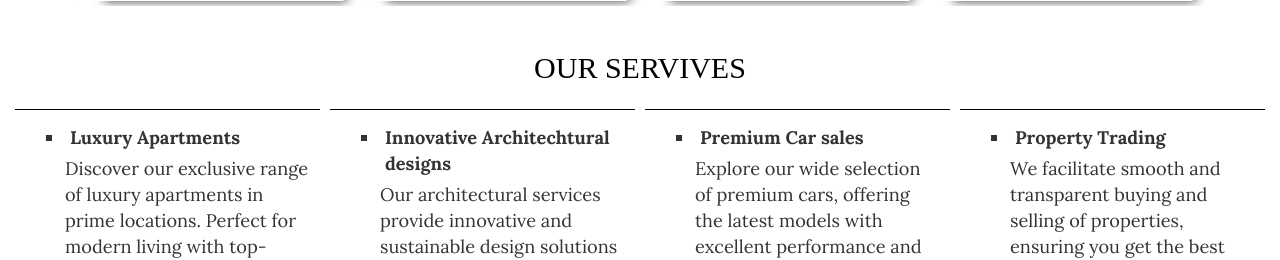
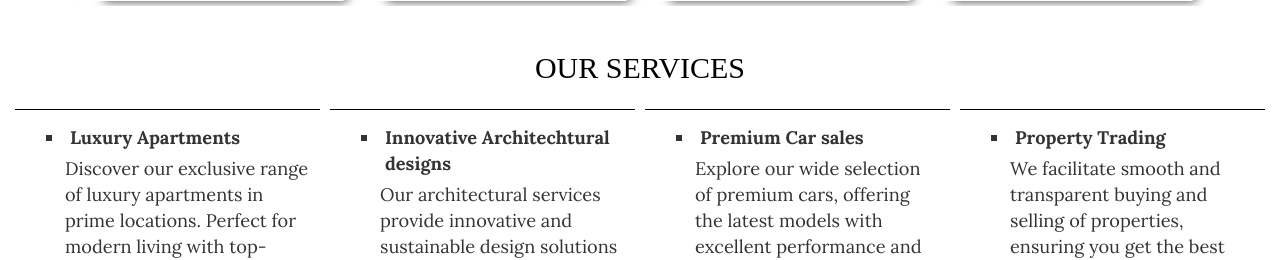
Before and after one commit to ChegeMicheal/kokonations, a Flask app: page / in a window 1280 px wide. Shown: the part 400-660 px from the top of the page. Run offline with Flask 3, Linux system fonts and the light colour scheme; some libraries are stand-ins or nearby versions.

Commit message:
Update homepage.html

```diff
--- a/website/templates/homepage.html
+++ b/website/templates/homepage.html
@@ -65,7 +65,7 @@
 
 <center>
 <br><br>
-<h2>OUR SERVIVES</h2>
+<h2>OUR SERVICES</h2>
 </center>
 
 <div class="content" id="services">
```
